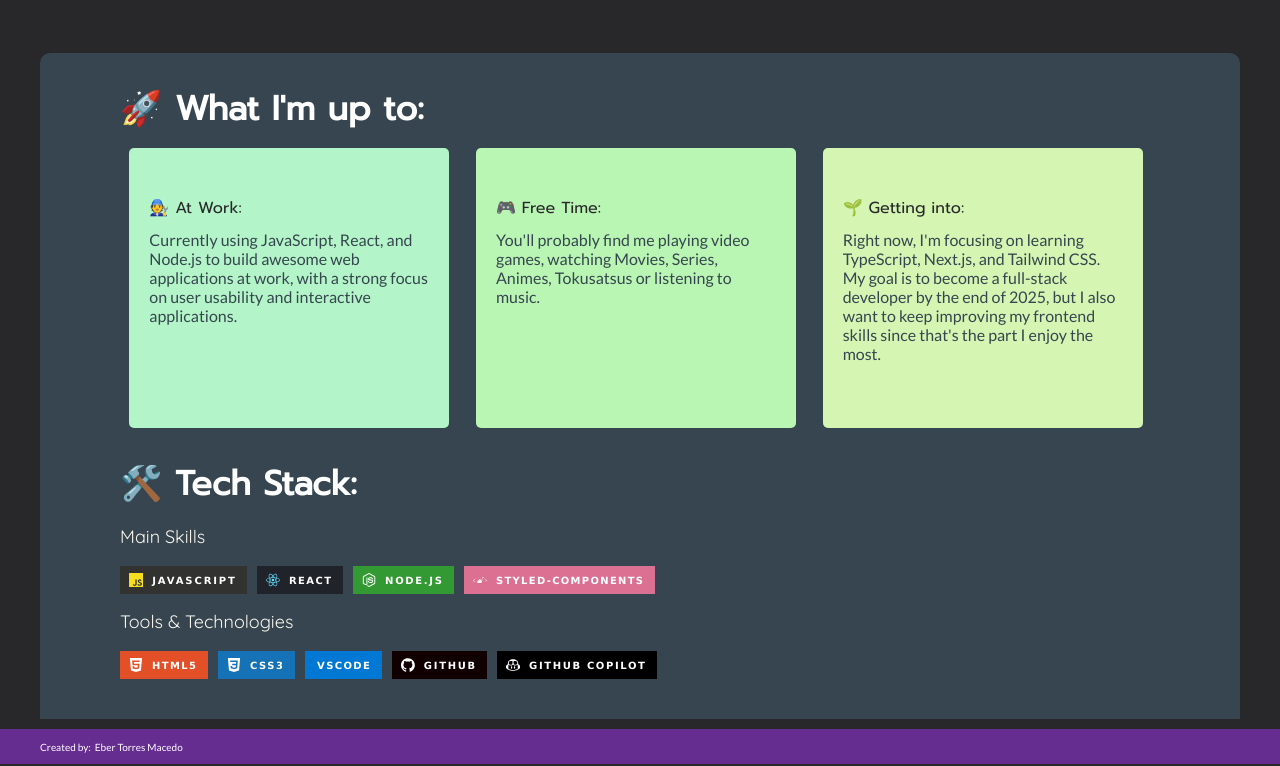
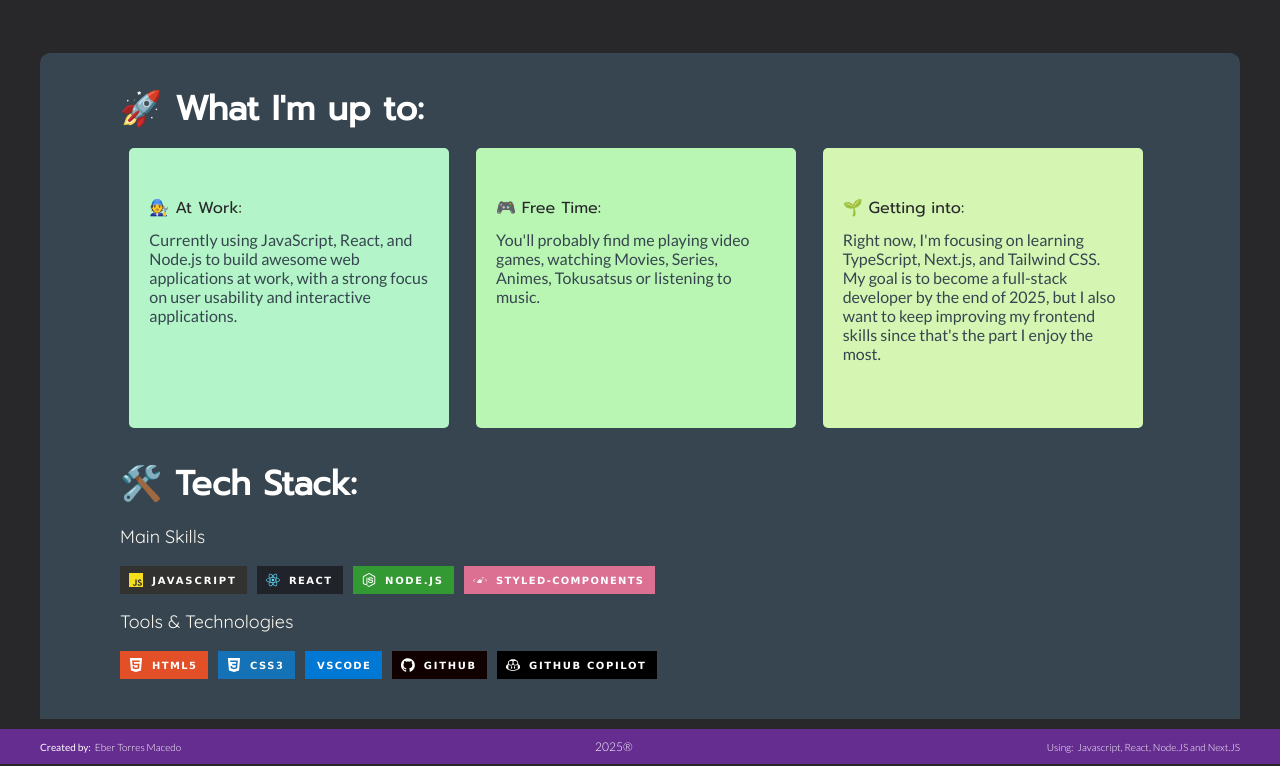
Before and after one commit to ebertm777/epic-profile-site, a Next.js app: page / in a window 1280 px wide. Shown: the part 604-1370 px from the top of the page. Built offline with nearby package versions, Linux system fonts and the light colour scheme.

Commit message:
more footer elements

```diff
--- a/app/Components/Footer/Footer.jsx
+++ b/app/Components/Footer/Footer.jsx
@@ -4,10 +4,17 @@
 export default function Footer() {
   return (
     <S.Container>
-     <S.FooterContent>
-      <S.Iten>Created by:</S.Iten>
-      <S.Name>Eber Torres Macedo</S.Name>
-     </S.FooterContent>
+      <S.FooterContent>
+      <S.Creation>
+        <S.Iten>Created by:</S.Iten>
+        <S.Name>Eber Torres Macedo</S.Name>
+        </S.Creation>
+        <S.Year>2025®</S.Year>
+        <S.Creation>
+        <S.Used>Using:</S.Used>
+        <S.MadeWith>Javascript, React, Node.JS and Next.JS</S.MadeWith>
+        </S.Creation>
+      </S.FooterContent>
     </S.Container>
   );
 }
--- a/app/Components/Footer/styles.js
+++ b/app/Components/Footer/styles.js
@@ -11,8 +11,15 @@
 export const FooterContent = styled.div`
   display: flex;
   flex-direction: row;
+  justify-content: space-between;
+  align-items: center;
   width: 100%;
   max-width: 1200px;
+`;
+
+export const Creation = styled.div`
+  display: flex;
+  flex-direction: row;
 `;
 
 export const Iten = styled.p`
@@ -23,8 +30,30 @@
 
 export const Name = styled.p`
   font-family: "Lato";
-  font-weight: 1300;
+  font-weight: 300;
   font-size: 10px;
   color: #ffffff;
   margin-left: 4px;
 `;
+
+export const Year = styled.p`
+  font-family: "Lato";
+  font-weight: 300;
+  font-size: 12px;
+  color: #ffffff;
+`;
+
+export const Used = styled.p`
+  font-family: "Lato";
+  font-weight: 300;
+  font-size: 10px;
+  color: #ffffff;
+`;
+
+export const MadeWith = styled.p`
+  font-family: "Lato";
+  font-weight: 300;
+  font-size: 10px;
+  color: #ffffff;
+  margin-left: 4px;
+`;
--- a/app/page.js
+++ b/app/page.js
@@ -1,3 +1,4 @@
+"use client";
 import Main from "./Main/Main.jsx";
 import Footer from "./Components/Footer/Footer.jsx";
 
```
